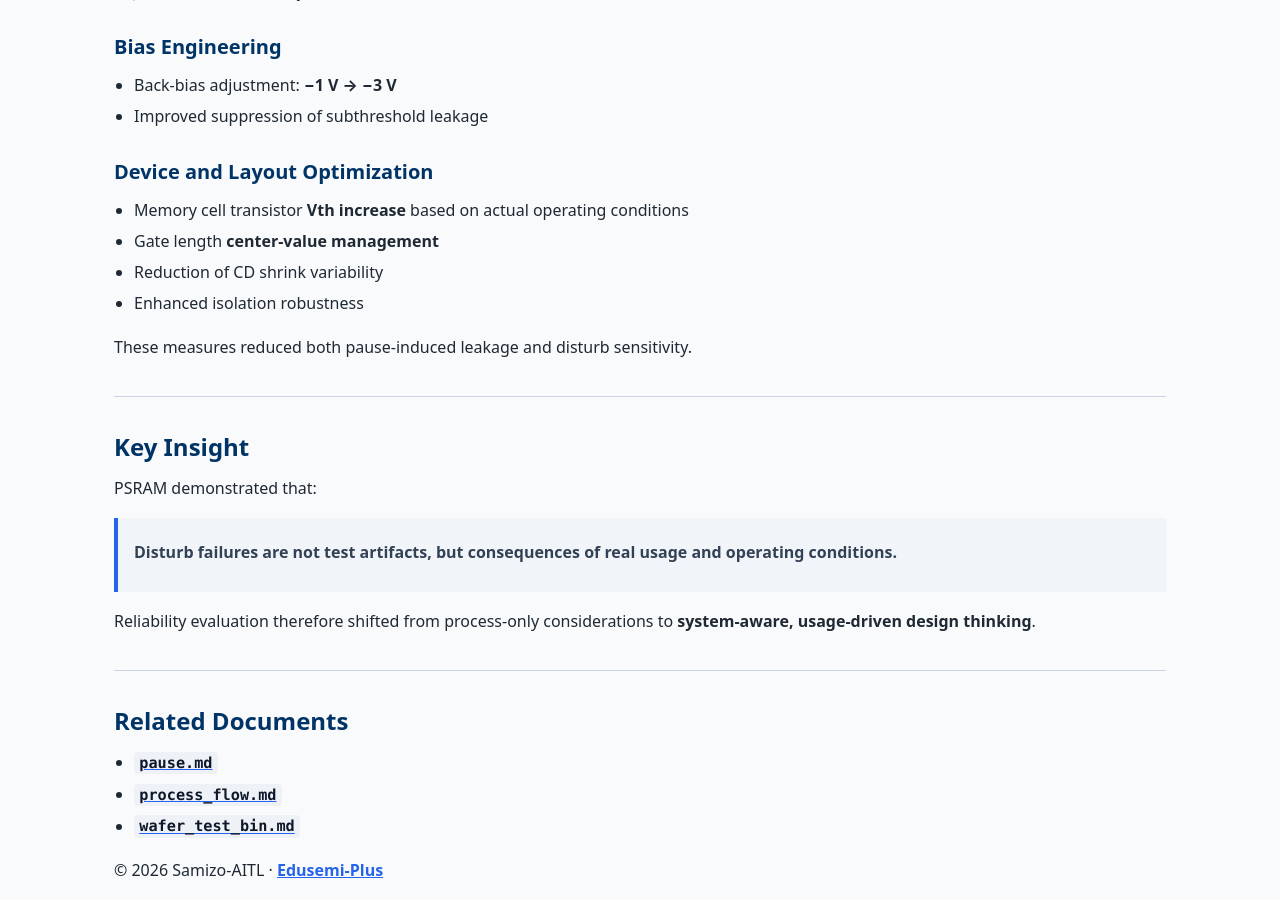
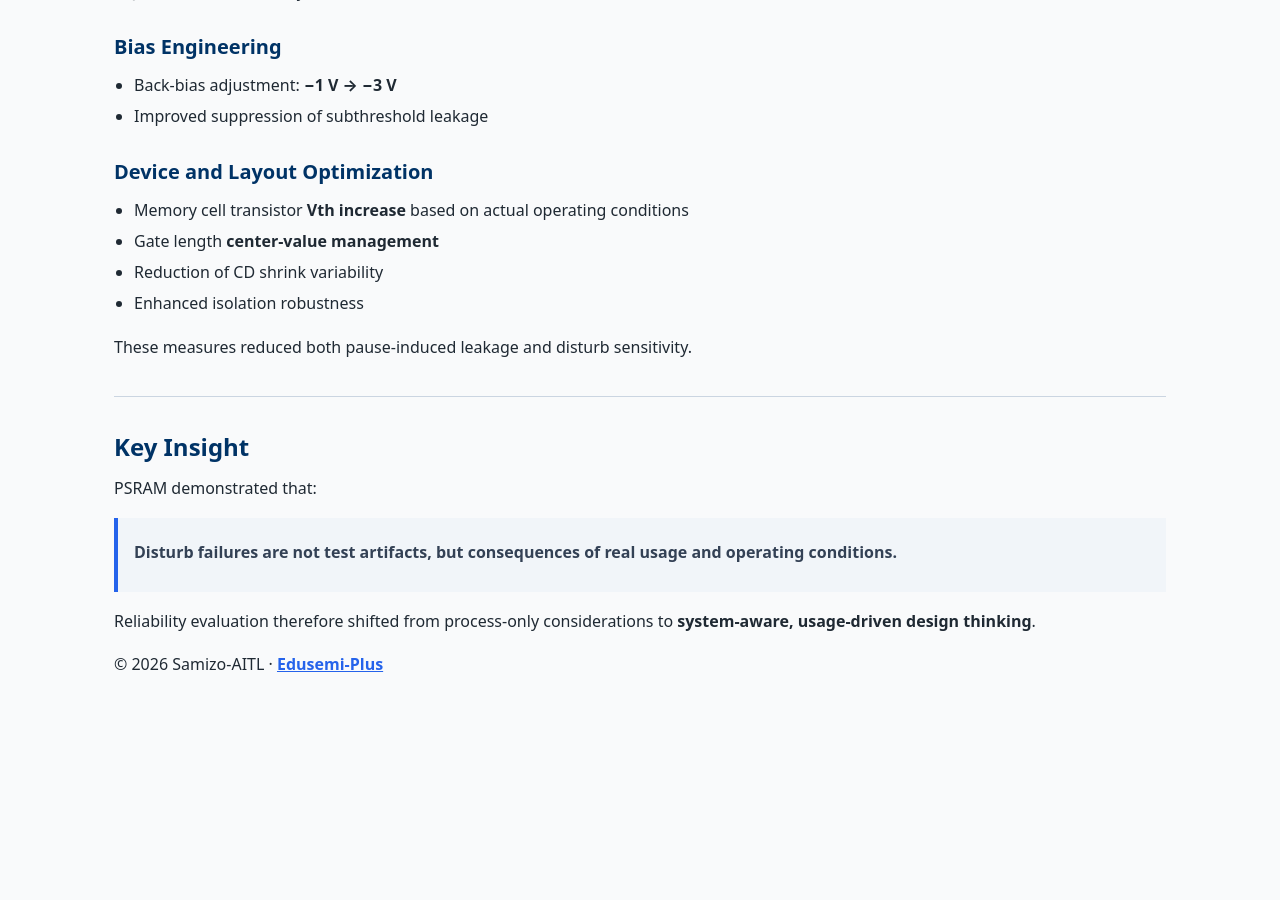
Before and after one commit to Samizo-AITL/Edusemi-Plus, a Jekyll site: the page built from archive/legacy/psram_2001/pause_disturb_psram.md, in a window 1280 px wide and 900 px high, scrolled down 2759 px. Built offline with Jekyll 4.4.1, drawn with Linux system fonts in a browser that asks for light colours; after the commit the page ends 3453 px from its top, so only the background shows below that.

Commit message:
Update pause_disturb_psram.md

```diff
--- a/archive/legacy/psram_2001/pause_disturb_psram.md
+++ b/archive/legacy/psram_2001/pause_disturb_psram.md
@@ -143,11 +143,3 @@ PSRAM demonstrated that:
 Reliability evaluation therefore shifted from
 process-only considerations
 to **system-aware, usage-driven design thinking**.
-
----
-
-## Related Documents
-
-- [`pause.md`](./pause.md)
-- [`process_flow.md`](./process_flow.md)
-- [`wafer_test_bin.md`](./wafer_test_bin.md)
```
